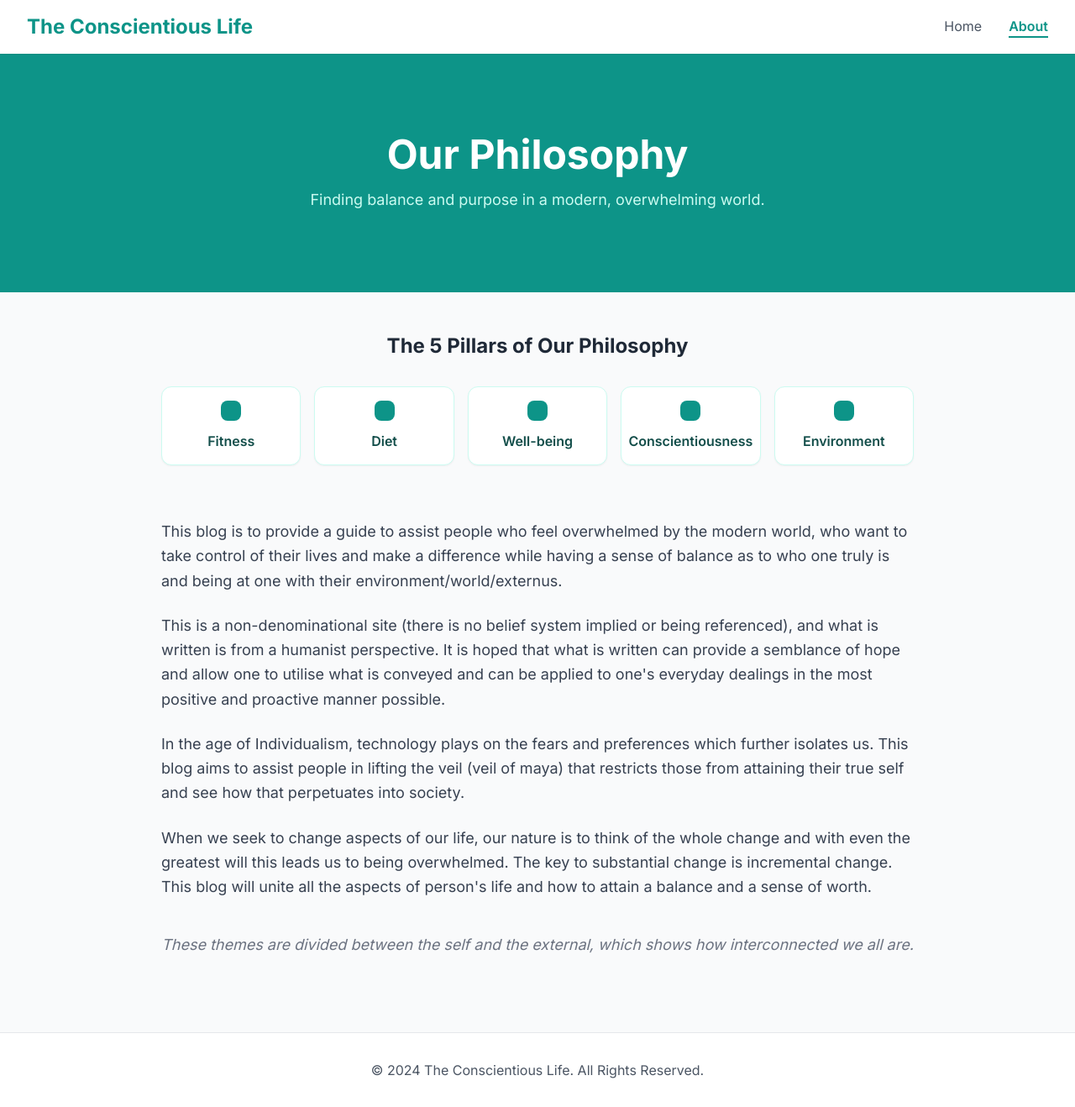
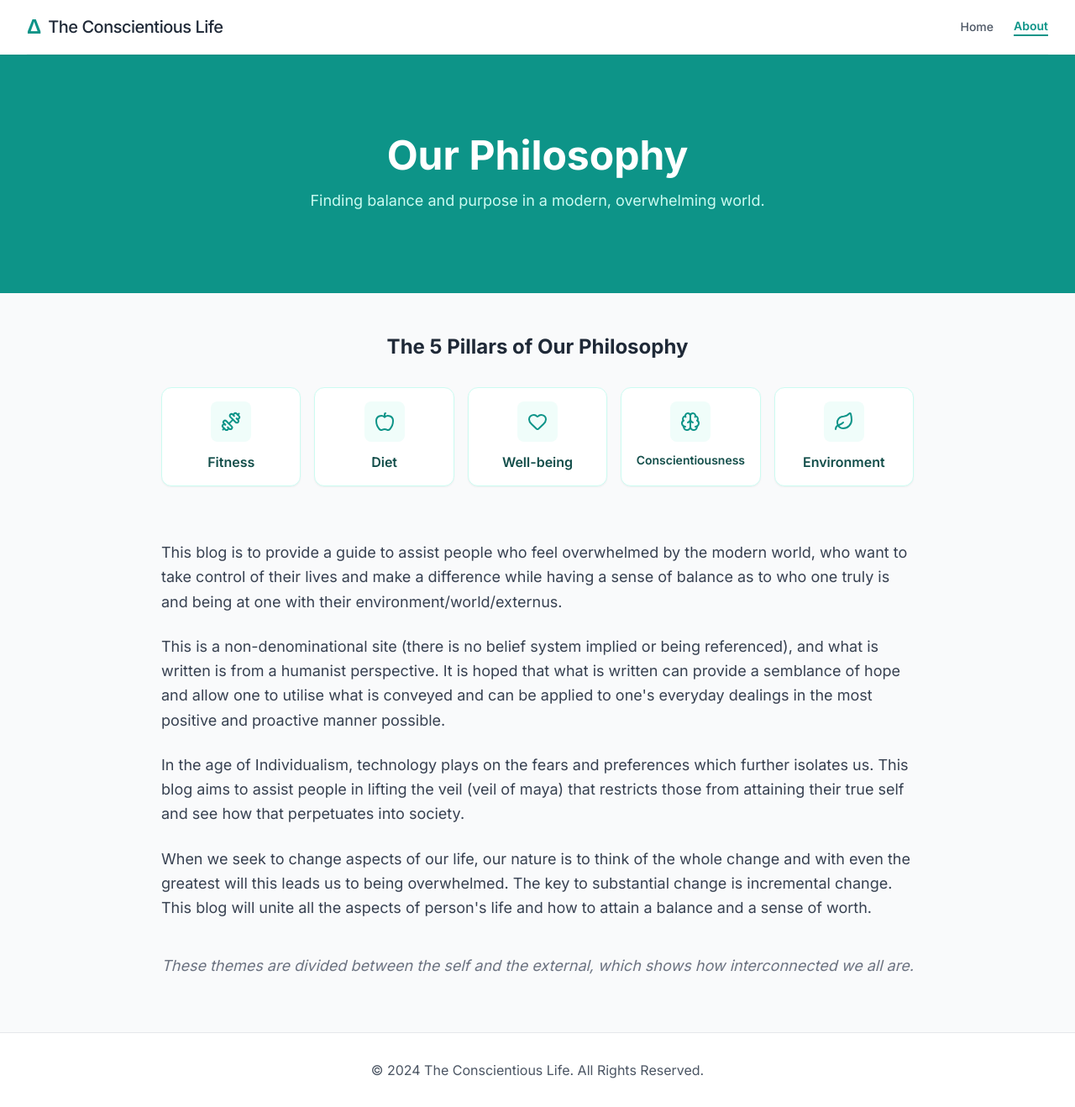
Before and after one commit to theconscientiouslife1-coder/TheCL, a Jekyll site: the page About.html, which Jekyll copies as it is, in a window 1280 px wide and 1318 px high. Shown: the whole window at 84% size. Built offline with Jekyll 4.4.1, drawn with Linux system fonts in a browser that asks for light colours; nearby versions of some CDN libraries.

Commit message:
Fix case sensitivity and update icons on About page

```diff
--- a/About.html
+++ b/About.html
@@ -16,30 +16,32 @@
             0% { opacity: 0; transform: translateY(20px); }
             100% { opacity: 1; transform: translateY(0); }
         }
-        .slide-up { animation: slide-up-and-fade 0.8s ease-out forwards; }
+        .slide-up { animation: slide-up-and-fade 0.7s ease-out forwards; }
+        .opacity-0 { opacity: 0; }
     </style>
 </head>
-<body class="bg-gray-50 text-gray-900">
+<body class="bg-gray-50 text-gray-800">
 
     <header class="bg-white shadow-sm sticky top-0 z-50">
-        <nav class="container mx-auto px-4 sm:px-6 lg:px-8 py-4 flex justify-between items-center">
-            <div class="text-2xl font-bold text-teal-600">
-                <a href="index.html">The Conscientious Life</a>
+        <div class="container mx-auto px-4 sm:px-6 lg:px-8">
+            <div class="flex justify-between items-center py-4 border-b border-gray-100">
+                <a href="index.html" class="flex items-center space-x-2 text-gray-800">
+                    <span class="text-xl md:text-2xl font-bold text-teal-600">Δ</span>
+                    <span class="text-lg md:text-xl font-medium tracking-tight">The Conscientious Life</span>
+                </a>
+                <nav class="hidden md:flex items-center space-x-6 text-sm font-medium text-gray-600">
+                    <a href="index.html" class="hover:text-teal-600 transition-colors">Home</a>
+                    <a href="about.html" class="text-teal-600 font-semibold border-b-2 border-teal-600">About</a>
+                </nav>
+                <div class="md:hidden">
+                    <button id="mobile-menu-button" class="text-gray-600">
+                        <i data-lucide="menu" class="w-6 h-6"></i>
+                    </button>
+                </div>
             </div>
-            <div class="hidden md:flex space-x-8">
-                <a href="index.html" class="text-gray-600 hover:text-teal-600 transition-colors">Home</a>
-                <a href="About.html" class="text-teal-600 font-semibold border-b-2 border-teal-600">About</a>
-            </div>
-            <div class="md:hidden">
-                <button id="mobile-menu-button" class="text-gray-600 hover:text-teal-600 focus:outline-none">
-                    <i data-lucide="menu" class="w-6 h-6"></i>
-                </button>
-            </div>
-        </nav>
-        <div id="mobile-menu" class="hidden md:hidden bg-white border-t">
-            <div class="px-4 py-2 space-y-1">
-                <a href="index.html" class="block py-2 text-gray-600 hover:text-teal-600">Home</a>
-                <a href="About.html" class="block py-2 text-teal-600 font-semibold">About</a>
+            <div id="mobile-menu" class="hidden md:hidden pb-4 pt-2">
+                <a href="index.html" class="block py-2 text-gray-600">Home</a>
+                <a href="about.html" class="block py-2 text-teal-600 font-semibold">About</a>
             </div>
         </div>
     </header>
@@ -55,29 +57,29 @@
         </section>
 
         <div class="container mx-auto px-4 sm:px-6 lg:px-8 pb-16">
-            <div class="max-w-4xl mx-auto animate-on-scroll">
+            <div class="max-w-4xl mx-auto animate-on-scroll opacity-0">
 
                 <div class="mb-16">
                     <h3 class="text-2xl font-bold text-gray-800 mb-8 text-center">The 5 Pillars of Our Philosophy</h3>
                     <div class="grid grid-cols-2 md:grid-cols-5 gap-4 text-center">
                         <div class="flex flex-col items-center p-4 rounded-xl bg-white shadow-sm border border-teal-100 transition-transform hover:scale-105">
-                            <div class="p-3 bg-teal-600 rounded-lg text-white mb-3"><i data-lucide="dumbbell" class="w-6 h-6"></i></div>
+                            <div class="p-3 bg-teal-50 rounded-lg text-teal-600 mb-3"><i data-lucide="dumbbell" class="w-6 h-6"></i></div>
                             <span class="font-semibold text-teal-900">Fitness</span>
                         </div>
                         <div class="flex flex-col items-center p-4 rounded-xl bg-white shadow-sm border border-teal-100 transition-transform hover:scale-105">
-                            <div class="p-3 bg-teal-600 rounded-lg text-white mb-3"><i data-lucide="apple" class="w-6 h-6"></i></div>
+                            <div class="p-3 bg-teal-50 rounded-lg text-teal-600 mb-3"><i data-lucide="apple" class="w-6 h-6"></i></div>
                             <span class="font-semibold text-teal-900">Diet</span>
                         </div>
                         <div class="flex flex-col items-center p-4 rounded-xl bg-white shadow-sm border border-teal-100 transition-transform hover:scale-105">
-                            <div class="p-3 bg-teal-600 rounded-lg text-white mb-3"><i data-lucide="heart" class="w-6 h-6"></i></div>
+                            <div class="p-3 bg-teal-50 rounded-lg text-teal-600 mb-3"><i data-lucide="heart" class="w-6 h-6"></i></div>
                             <span class="font-semibold text-teal-900">Well-being</span>
                         </div>
                         <div class="flex flex-col items-center p-4 rounded-xl bg-white shadow-sm border border-teal-100 transition-transform hover:scale-105">
-                            <div class="p-3 bg-teal-600 rounded-lg text-white mb-3"><i data-lucide="brain" class="w-6 h-6"></i></div>
-                            <span class="font-semibold text-teal-900 text-xs md:text-sm lg:text-base break-words">Conscientiousness</span>
+                            <div class="p-3 bg-teal-50 rounded-lg text-teal-600 mb-3"><i data-lucide="brain" class="w-6 h-6"></i></div>
+                            <span class="font-semibold text-teal-900 text-xs md:text-sm">Conscientiousness</span>
                         </div>
                         <div class="flex flex-col items-center p-4 rounded-xl bg-white shadow-sm border border-teal-100 transition-transform hover:scale-105">
-                            <div class="p-3 bg-teal-600 rounded-lg text-white mb-3"><i data-lucide="leaf" class="w-6 h-6"></i></div>
+                            <div class="p-3 bg-teal-50 rounded-lg text-teal-600 mb-3"><i data-lucide="leaf" class="w-6 h-6"></i></div>
                             <span class="font-semibold text-teal-900">Environment</span>
                         </div>
                     </div>
@@ -101,11 +103,8 @@
     </footer>
 
     <script>
-        window.addEventListener('load', () => {
-            if (typeof lucide !== 'undefined') {
-                lucide.createIcons();
-            }
-        });
+        // 3. INITIALIZE LUCIDE ICONS
+        lucide.createIcons();
 
         const mobileMenuButton = document.getElementById('mobile-menu-button');
         const mobileMenu = document.getElementById('mobile-menu');
```
Also changed, not shown: other parts of About.html (+7 -1 lines).
